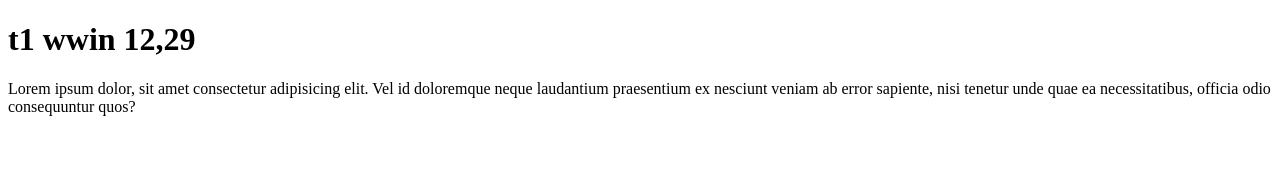
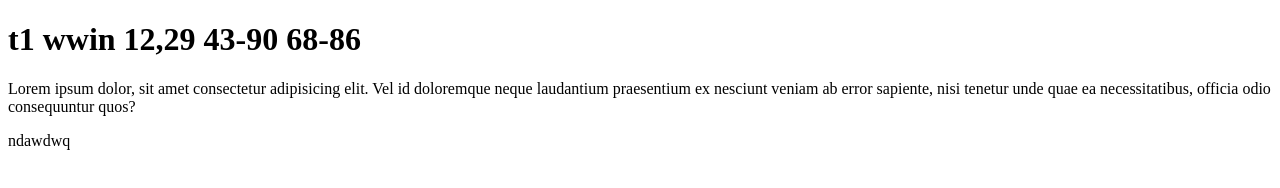
Before and after one commit to nhq259/bai-13, a plain HTML site: page about.html in a window 1280 px wide. Drawn offline with Linux system fonts and the light colour scheme.

Commit message:
update page about

```diff
--- a/about.html
+++ b/about.html
@@ -8,9 +8,10 @@
 </head>
 
 <body>
-    <h1>t1 wwin 12,29 </h1>
+    <h1>t1 wwin 12,29 43-90 68-86</h1>
     <p>Lorem ipsum dolor, sit amet consectetur adipisicing elit. Vel id doloremque neque laudantium praesentium ex
         nesciunt veniam ab error sapiente, nisi tenetur unde quae ea necessitatibus, officia odio consequuntur quos?</p>
+        <p>ndawdwq</p>
 </body>
 
 </html>
```
